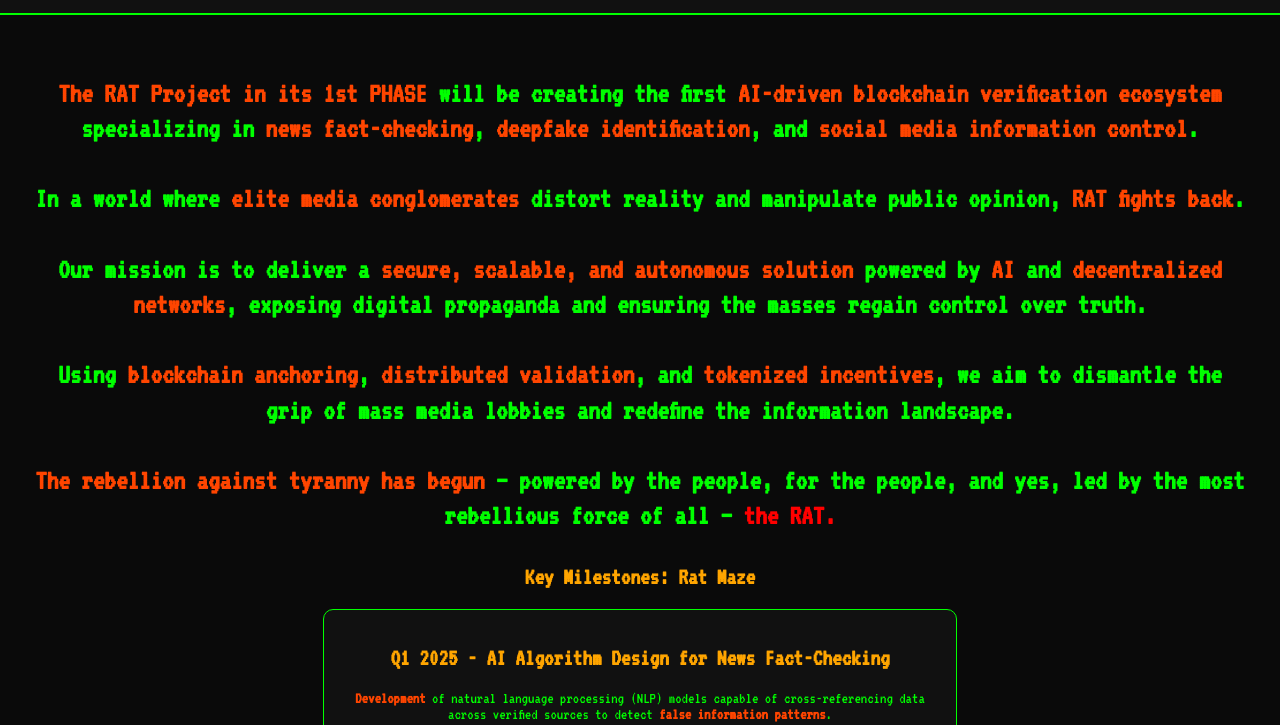
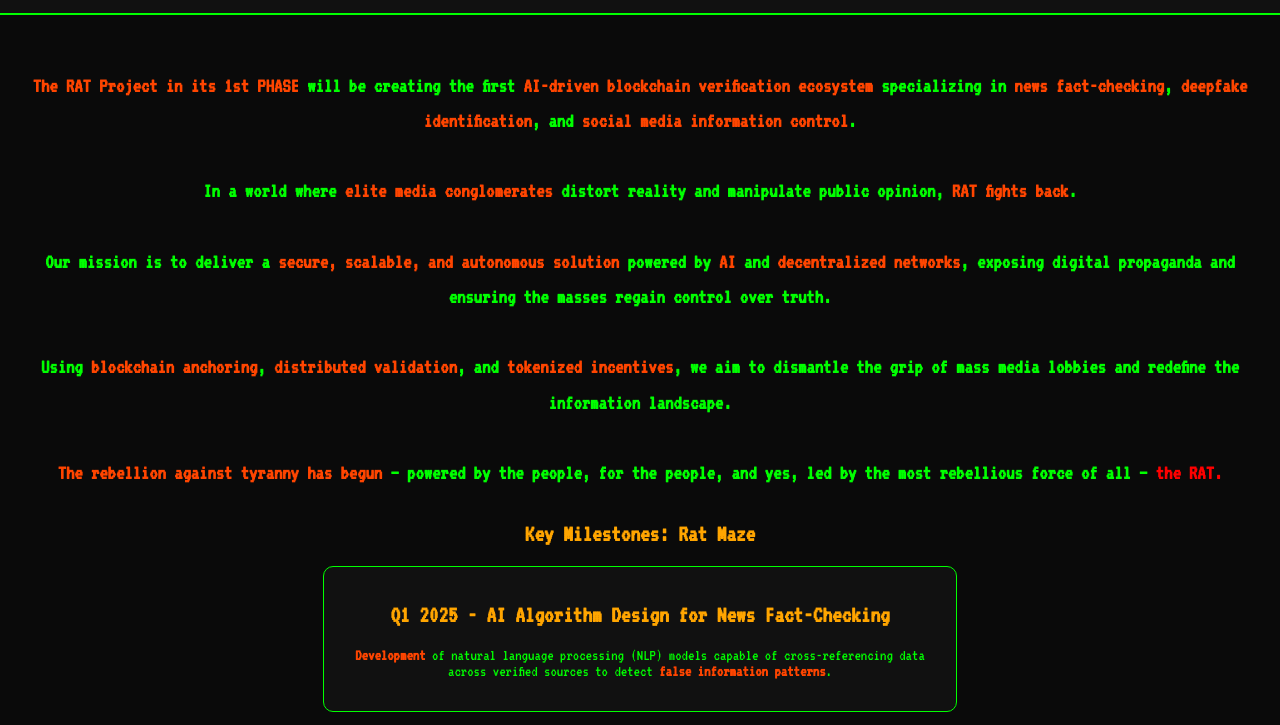
Before and after one commit to Darkz3D/R-Drive, a plain HTML site: page sewer-map.html in a window 1280 px wide. Shown: the part 72-797 px from the top of the page. Drawn offline with Linux system fonts and the light colour scheme.

Commit message:
Update sewer-map.html

```diff
--- a/sewer-map.html
+++ b/sewer-map.html
@@ -131,7 +131,7 @@
 
     <!-- Milestones Section -->
 <section>
-    <p style="font-size: 1.8rem; font-weight: bold; line-height: 2.2rem; color: #00FF00; margin-bottom: 2rem;">
+    <p style="font-size: 1.3rem; font-weight: bold; line-height: 2.2rem; color: #00FF00; margin-bottom: 2rem;">
         <strong>The RAT Project in its 1st PHASE</strong> will be creating the first <strong>AI-driven blockchain verification ecosystem</strong> specializing in <strong>news fact-checking</strong>, <strong>deepfake identification</strong>, and <strong>social media information control</strong>.
         <br><br>
         In a world where <strong>elite media conglomerates</strong> distort reality and manipulate public opinion, <strong>RAT fights back</strong>.
```
